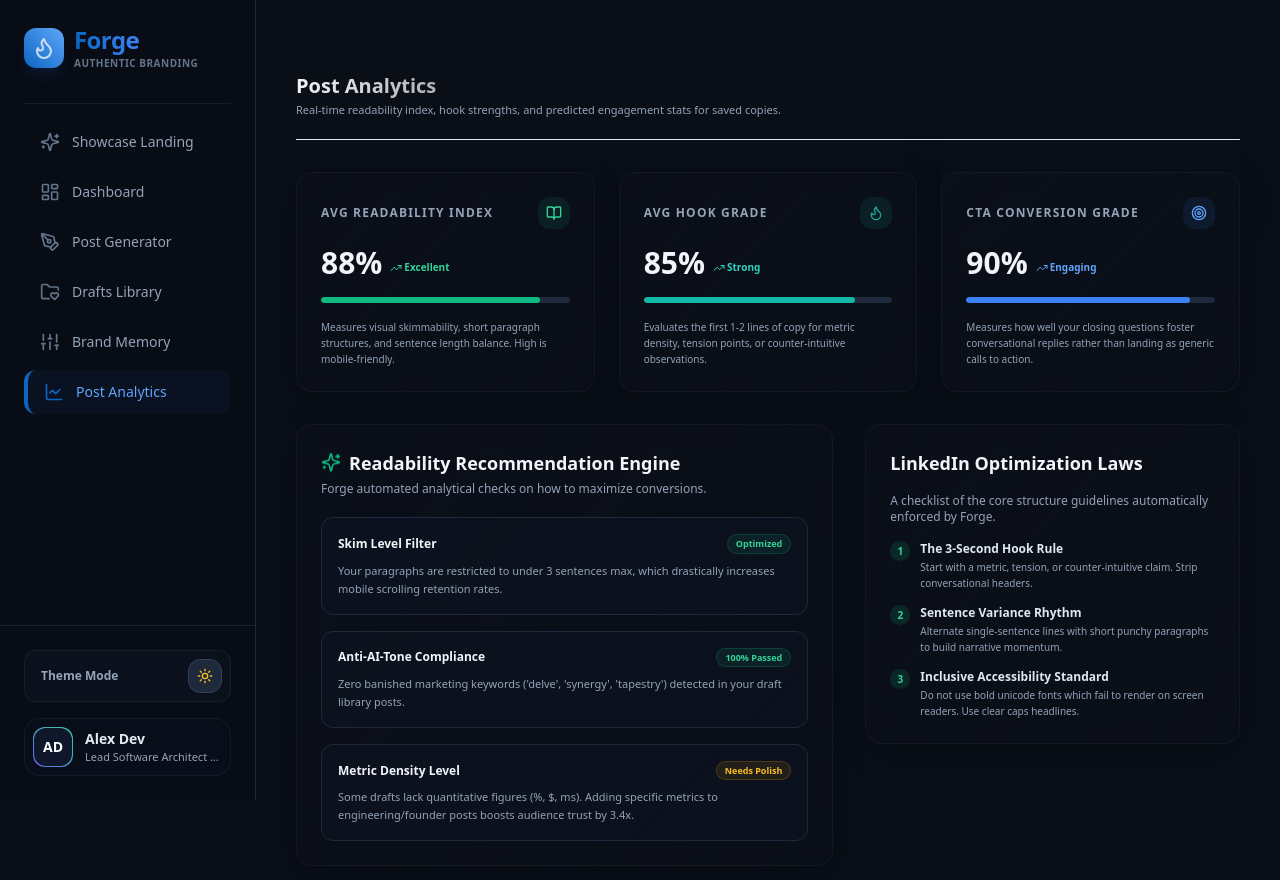
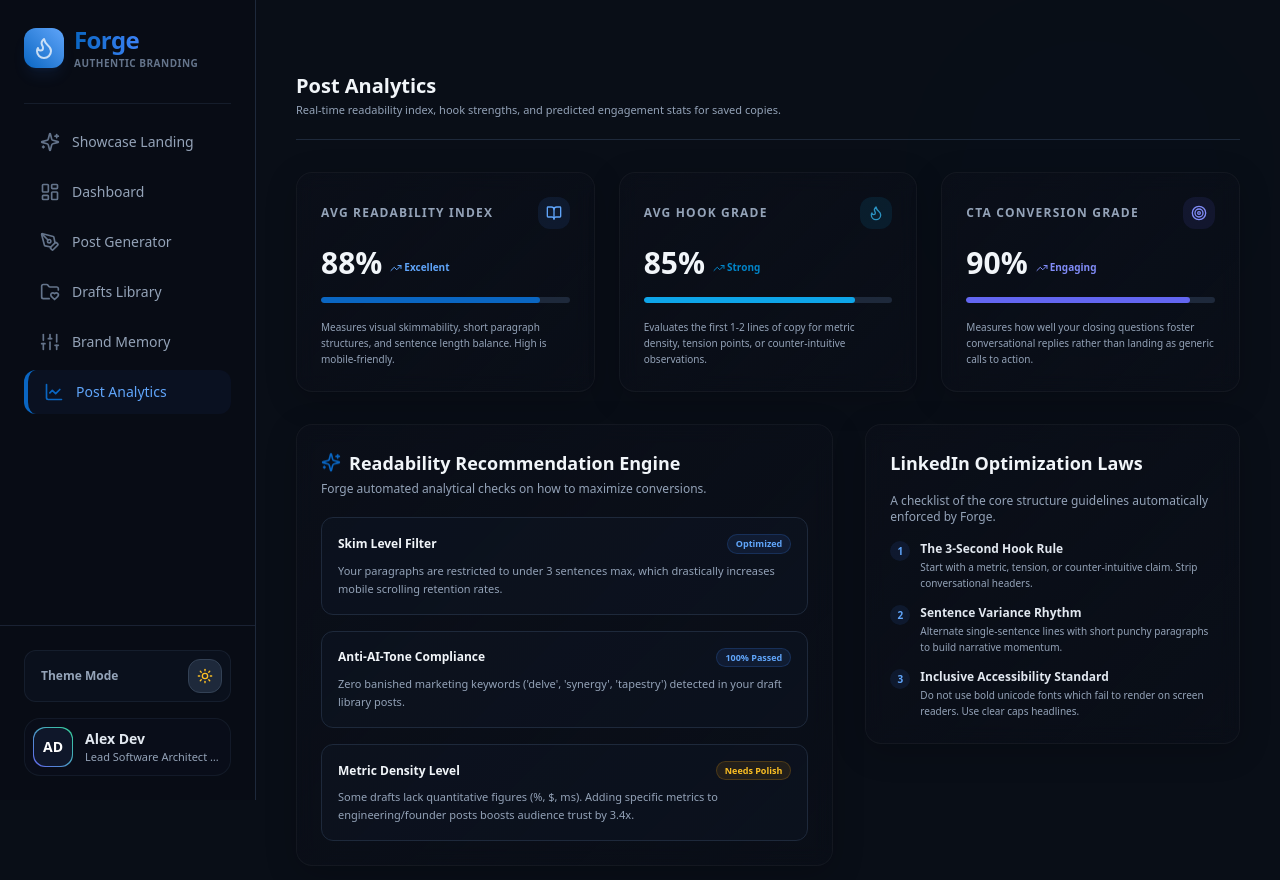
Before and after one commit to SARTHAKSONAWANE01/Linkedin-Post-Generator, a Next.js app: page /analytics in a window 1280 px wide. Shown: the top 880 px of the page. Built offline with nearby package versions, Linux system fonts and the light colour scheme.

Commit message:
style: re-skin Analytics scores and progress bars to LinkedIn sky and brand blue

```diff
--- a/src/app/analytics/page.tsx
+++ b/src/app/analytics/page.tsx
@@ -31,15 +31,15 @@ export default function AnalyticsPage() {
 
   return (
     <div className="space-y-8 relative">
-      <div className="glow-blob w-[400px] h-[400px] bg-emerald-500/5 top-[-100px] right-[-50px]" />
+      <div className="glow-blob w-[400px] h-[400px] bg-[#0A66C2]/5 top-[-100px] right-[-50px]" />
 
       {/* Header */}
-      <div className="flex flex-col md:flex-row md:items-center justify-between gap-4 border-b border-slate-200 dark:border-slate-850 pb-5">
+      <div className="flex flex-col md:flex-row md:items-center justify-between gap-4 border-b border-slate-200 dark:border-slate-800 pb-5">
         <div>
-          <h1 className="text-xl font-bold bg-gradient-to-r from-slate-800 to-slate-650 dark:from-slate-100 dark:to-slate-350 bg-clip-text text-transparent">
+          <h1 className="text-xl font-bold text-slate-900 dark:text-slate-100">
             Post Analytics
           </h1>
-          <p className="text-slate-400 text-[11px] mt-0.5">
+          <p className="text-slate-500 dark:text-slate-400 text-[11px] mt-0.5">
             Real-time readability index, hook strengths, and predicted engagement stats for saved copies.
           </p>
         </div>
@@ -48,70 +48,70 @@ export default function AnalyticsPage() {
       {/* Core KPIs Row */}
       <div className="grid grid-cols-1 md:grid-cols-3 gap-6">
         {/* Readability */}
-        <div className="glass-card rounded-2xl border border-slate-200/5 p-6 space-y-4">
+        <div className="glass-card rounded-2xl p-6 space-y-4">
           <div className="flex items-center justify-between">
             <span className="text-xs font-bold text-slate-400 uppercase tracking-widest">Avg Readability Index</span>
-            <div className="w-8 h-8 rounded-lg bg-emerald-500/10 text-emerald-400 flex items-center justify-center">
+            <div className="w-8 h-8 rounded-lg bg-blue-500/10 text-[#0A66C2] dark:text-blue-400 flex items-center justify-center">
               <BookOpen className="w-4 h-4" />
             </div>
           </div>
           <div className="flex items-baseline gap-2">
-            <span className="text-3xl font-black text-slate-100">{avgReadability}%</span>
-            <span className="text-[10px] text-emerald-400 font-semibold flex items-center gap-0.5">
+            <span className="text-3xl font-black text-slate-900 dark:text-slate-100">{avgReadability}%</span>
+            <span className="text-[10px] text-blue-600 dark:text-blue-400 font-semibold flex items-center gap-0.5">
               <TrendingUp className="w-3 h-3" /> Excellent
             </span>
           </div>
           {/* Progress bar */}
           <div className="h-1.5 w-full bg-slate-200 dark:bg-slate-800 rounded-full overflow-hidden">
-            <div className="h-full bg-emerald-500 rounded-full" style={{ width: `${avgReadability}%` }} />
+            <div className="h-full bg-[#0A66C2] rounded-full" style={{ width: `${avgReadability}%` }} />
           </div>
-          <p className="text-[10px] text-slate-400 leading-relaxed">
+          <p className="text-[10px] text-slate-500 dark:text-slate-400 leading-relaxed">
             Measures visual skimmability, short paragraph structures, and sentence length balance. High is mobile-friendly.
           </p>
         </div>
 
         {/* Hook Strength */}
-        <div className="glass-card rounded-2xl border border-slate-200/5 p-6 space-y-4">
+        <div className="glass-card rounded-2xl p-6 space-y-4">
           <div className="flex items-center justify-between">
             <span className="text-xs font-bold text-slate-400 uppercase tracking-widest">Avg Hook Grade</span>
-            <div className="w-8 h-8 rounded-lg bg-teal-500/10 text-teal-400 flex items-center justify-center">
+            <div className="w-8 h-8 rounded-lg bg-sky-500/10 text-sky-600 dark:text-sky-400 flex items-center justify-center">
               <Flame className="w-4 h-4 animate-pulse" />
             </div>
           </div>
           <div className="flex items-baseline gap-2">
-            <span className="text-3xl font-black text-slate-100">{avgHook}%</span>
-            <span className="text-[10px] text-teal-400 font-semibold flex items-center gap-0.5">
+            <span className="text-3xl font-black text-slate-900 dark:text-slate-100">{avgHook}%</span>
+            <span className="text-[10px] text-sky-600 dark:text-sky-450 font-semibold flex items-center gap-0.5">
               <TrendingUp className="w-3 h-3" /> Strong
             </span>
           </div>
           {/* Progress bar */}
           <div className="h-1.5 w-full bg-slate-200 dark:bg-slate-800 rounded-full overflow-hidden">
-            <div className="h-full bg-teal-500 rounded-full" style={{ width: `${avgHook}%` }} />
+            <div className="h-full bg-sky-500 rounded-full" style={{ width: `${avgHook}%` }} />
           </div>
-          <p className="text-[10px] text-slate-400 leading-relaxed">
+          <p className="text-[10px] text-slate-500 dark:text-slate-400 leading-relaxed">
             Evaluates the first 1-2 lines of copy for metric density, tension points, or counter-intuitive observations.
           </p>
         </div>
 
         {/* CTA effectiveness */}
-        <div className="glass-card rounded-2xl border border-slate-200/5 p-6 space-y-4">
+        <div className="glass-card rounded-2xl p-6 space-y-4">
           <div className="flex items-center justify-between">
             <span className="text-xs font-bold text-slate-400 uppercase tracking-widest">CTA Conversion Grade</span>
-            <div className="w-8 h-8 rounded-lg bg-blue-500/10 text-blue-400 flex items-center justify-center">
+            <div className="w-8 h-8 rounded-lg bg-indigo-500/10 text-indigo-650 dark:text-indigo-400 flex items-center justify-center">
               <Target className="w-4 h-4" />
             </div>
           </div>
           <div className="flex items-baseline gap-2">
-            <span className="text-3xl font-black text-slate-100">{avgCta}%</span>
-            <span className="text-[10px] text-blue-400 font-semibold flex items-center gap-0.5">
+            <span className="text-3xl font-black text-slate-900 dark:text-slate-100">{avgCta}%</span>
+            <span className="text-[10px] text-indigo-600 dark:text-indigo-400 font-semibold flex items-center gap-0.5">
               <TrendingUp className="w-3 h-3" /> Engaging
             </span>
           </div>
           {/* Progress bar */}
           <div className="h-1.5 w-full bg-slate-200 dark:bg-slate-800 rounded-full overflow-hidden">
-            <div className="h-full bg-blue-500 rounded-full" style={{ width: `${avgCta}%` }} />
+            <div className="h-full bg-indigo-500 rounded-full" style={{ width: `${avgCta}%` }} />
           </div>
-          <p className="text-[10px] text-slate-400 leading-relaxed">
+          <p className="text-[10px] text-slate-500 dark:text-slate-400 leading-relaxed">
             Measures how well your closing questions foster conversational replies rather than landing as generic calls to action.
           </p>
         </div>
@@ -121,13 +121,13 @@ export default function AnalyticsPage() {
       <div className="grid grid-cols-1 lg:grid-cols-12 gap-8 items-start">
         {/* Engagement Predictions */}
         <div className="lg:col-span-7 space-y-6">
-          <div className="glass-card rounded-2xl border border-slate-200/10 p-6 space-y-5">
+          <div className="glass-card rounded-2xl p-6 space-y-5">
             <div>
-              <h2 className="text-lg font-bold text-slate-100 flex items-center gap-2">
-                <Sparkles className="w-5 h-5 text-emerald-500 animate-bounce" />
+              <h2 className="text-lg font-bold text-slate-900 dark:text-slate-100 flex items-center gap-2">
+                <Sparkles className="w-5 h-5 text-[#0A66C2] animate-bounce" />
                 Readability Recommendation Engine
               </h2>
-              <p className="text-slate-400 text-xs mt-1">
+              <p className="text-slate-500 dark:text-slate-400 text-xs mt-1">
                 Forge automated analytical checks on how to maximize conversions.
               </p>
             </div>
@@ -137,30 +137,30 @@ export default function AnalyticsPage() {
                 {
                   check: "Skim Level Filter",
                   status: "Optimized",
-                  statusColor: "text-emerald-400 bg-emerald-500/10 border-emerald-500/20",
+                  statusColor: "text-blue-600 dark:text-blue-400 bg-blue-500/10 border-blue-500/20",
                   desc: "Your paragraphs are restricted to under 3 sentences max, which drastically increases mobile scrolling retention rates."
                 },
                 {
                   check: "Anti-AI-Tone Compliance",
                   status: "100% Passed",
-                  statusColor: "text-emerald-400 bg-emerald-500/10 border-emerald-500/20",
+                  statusColor: "text-blue-600 dark:text-blue-400 bg-blue-500/10 border-blue-500/20",
                   desc: "Zero banished marketing keywords ('delve', 'synergy', 'tapestry') detected in your draft library posts."
                 },
                 {
                   check: "Metric Density Level",
                   status: "Needs Polish",
-                  statusColor: "text-amber-400 bg-amber-500/10 border-amber-500/20",
+                  statusColor: "text-amber-600 dark:text-amber-400 bg-amber-500/10 border-amber-500/20",
                   desc: "Some drafts lack quantitative figures (%, $, ms). Adding specific metrics to engineering/founder posts boosts audience trust by 3.4x."
                 }
               ].map((rec, idx) => (
-                <div key={idx} className="p-4 rounded-xl bg-slate-50/60 dark:bg-slate-900/35 border border-slate-250 dark:border-slate-800 space-y-2">
+                <div key={idx} className="p-4 rounded-xl bg-slate-50/60 dark:bg-slate-900/35 border border-slate-205 dark:border-slate-800 space-y-2">
                   <div className="flex items-center justify-between">
-                    <h3 className="text-xs font-bold text-slate-100">{rec.check}</h3>
+                    <h3 className="text-xs font-bold text-slate-900 dark:text-slate-100">{rec.check}</h3>
                     <span className={`text-[9px] font-bold px-2 py-0.5 rounded-full border ${rec.statusColor}`}>
                       {rec.status}
                     </span>
                   </div>
-                  <p className="text-[11px] text-slate-400 leading-relaxed">{rec.desc}</p>
+                  <p className="text-[11px] text-slate-500 dark:text-slate-400 leading-relaxed">{rec.desc}</p>
                 </div>
               ))}
             </div>
@@ -169,30 +169,30 @@ export default function AnalyticsPage() {
 
         {/* Optimization metrics summary checklist */}
         <div className="lg:col-span-5 space-y-6">
-          <div className="glass-card rounded-2xl border border-slate-200/10 p-6 space-y-4">
-            <h2 className="text-lg font-bold text-slate-100">LinkedIn Optimization Laws</h2>
-            <p className="text-slate-400 text-xs">A checklist of the core structure guidelines automatically enforced by Forge.</p>
+          <div className="glass-card rounded-2xl p-6 space-y-4">
+            <h2 className="text-lg font-bold text-slate-900 dark:text-slate-100">LinkedIn Optimization Laws</h2>
+            <p className="text-slate-550 dark:text-slate-400 text-xs">A checklist of the core structure guidelines automatically enforced by Forge.</p>
 
-            <ul className="space-y-3.5 text-xs text-slate-300">
+            <ul className="space-y-3.5 text-xs text-slate-700 dark:text-slate-350">
               <li className="flex items-start gap-2.5">
-                <span className="w-5 h-5 rounded-full bg-emerald-500/15 text-emerald-400 flex items-center justify-center text-[10px] shrink-0 font-bold">1</span>
+                <span className="w-5 h-5 rounded-full bg-blue-500/10 text-blue-600 dark:text-blue-400 flex items-center justify-center text-[10px] shrink-0 font-bold">1</span>
                 <div>
-                  <span className="font-bold block text-slate-200">The 3-Second Hook Rule</span>
-                  <span className="text-[10px] text-slate-400 block mt-0.5">Start with a metric, tension, or counter-intuitive claim. Strip conversational headers.</span>
+                  <span className="font-bold block text-slate-900 dark:text-slate-200">The 3-Second Hook Rule</span>
+                  <span className="text-[10px] text-slate-500 dark:text-slate-400 block mt-0.5">Start with a metric, tension, or counter-intuitive claim. Strip conversational headers.</span>
                 </div>
               </li>
               <li className="flex items-start gap-2.5">
-                <span className="w-5 h-5 rounded-full bg-emerald-500/15 text-emerald-400 flex items-center justify-center text-[10px] shrink-0 font-bold">2</span>
+                <span className="w-5 h-5 rounded-full bg-blue-500/10 text-blue-600 dark:text-blue-400 flex items-center justify-center text-[10px] shrink-0 font-bold">2</span>
                 <div>
-                  <span className="font-bold block text-slate-200">Sentence Variance Rhythm</span>
-                  <span className="text-[10px] text-slate-400 block mt-0.5">Alternate single-sentence lines with short punchy paragraphs to build narrative momentum.</span>
+                  <span className="font-bold block text-slate-900 dark:text-slate-200">Sentence Variance Rhythm</span>
+                  <span className="text-[10px] text-slate-500 dark:text-slate-400 block mt-0.5">Alternate single-sentence lines with short punchy paragraphs to build narrative momentum.</span>
                 </div>
               </li>
               <li className="flex items-start gap-2.5">
-                <span className="w-5 h-5 rounded-full bg-emerald-500/15 text-emerald-400 flex items-center justify-center text-[10px] shrink-0 font-bold">3</span>
+                <span className="w-5 h-5 rounded-full bg-blue-500/10 text-blue-600 dark:text-blue-400 flex items-center justify-center text-[10px] shrink-0 font-bold">3</span>
                 <div>
-                  <span className="font-bold block text-slate-200">Inclusive Accessibility Standard</span>
-                  <span className="text-[10px] text-slate-400 block mt-0.5">Do not use bold unicode fonts which fail to render on screen readers. Use clear caps headlines.</span>
+                  <span className="font-bold block text-slate-900 dark:text-slate-200">Inclusive Accessibility Standard</span>
+                  <span className="text-[10px] text-slate-500 dark:text-slate-400 block mt-0.5">Do not use bold unicode fonts which fail to render on screen readers. Use clear caps headlines.</span>
                 </div>
               </li>
             </ul>
```
